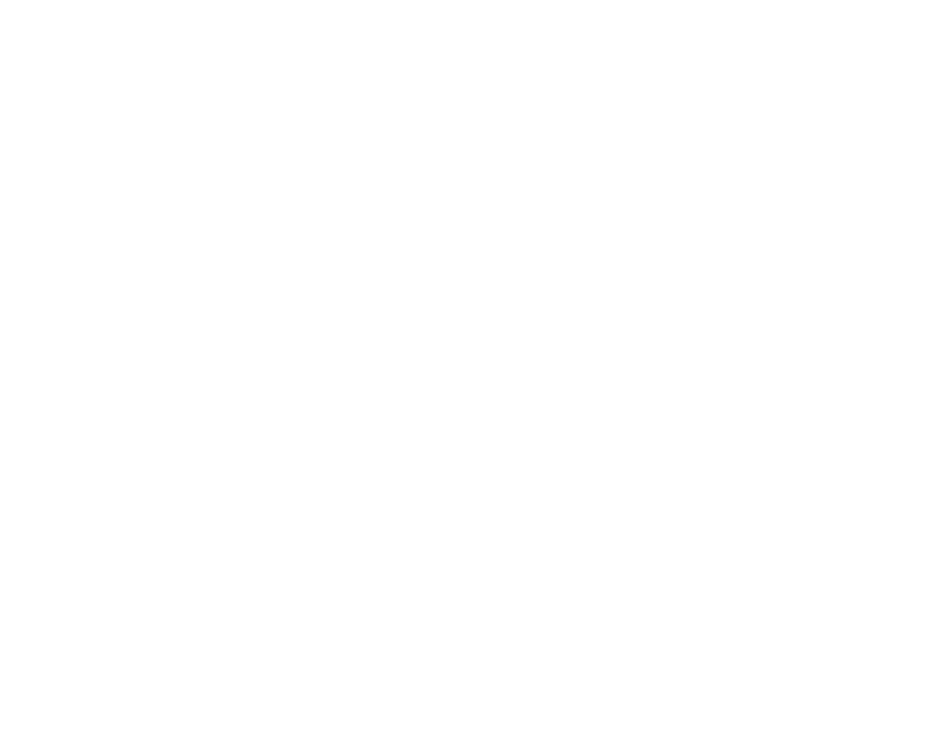
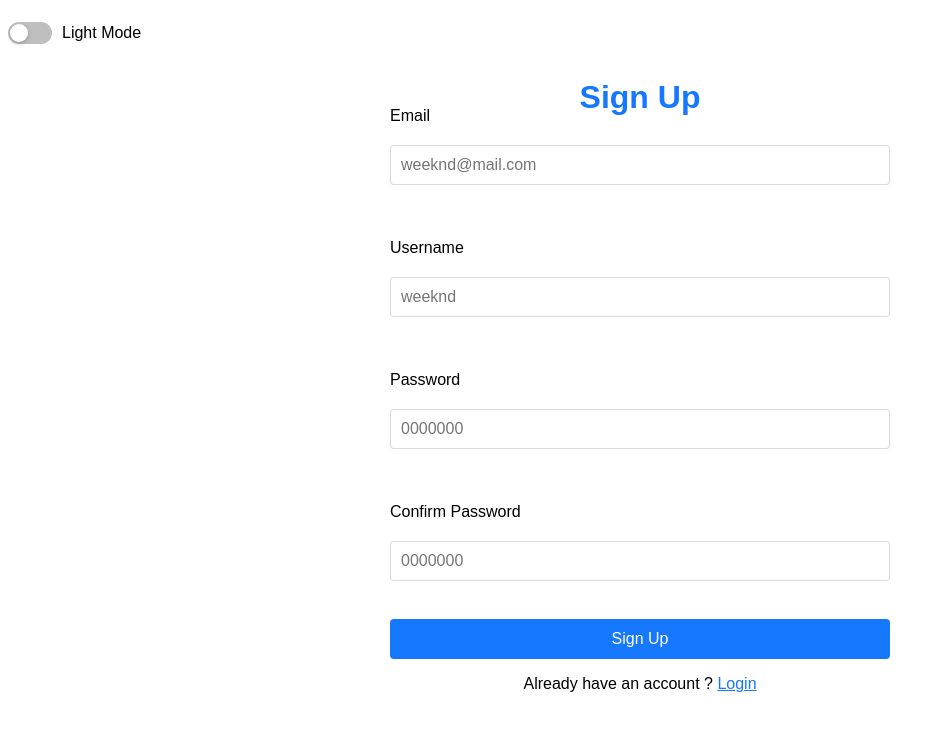
Before and after one commit to sidhanth-ap/Task-8, a React (Create React App) app: page /signup in a window 1280 px wide. Before the commit this address had no page. Shown: the top 730 px of the page, without its empty margins (0-945 px from the left). Built offline with nearby package versions, Linux system fonts and the light colour scheme.

Commit message:
Add dark mode signup updated routes

```diff
--- a/package.json
+++ b/package.json
@@ -6,6 +6,7 @@
     "@testing-library/jest-dom": "^5.17.0",
     "@testing-library/react": "^13.4.0",
     "@testing-library/user-event": "^13.5.0",
+    "antd": "^5.14.0",
     "react": "^18.2.0",
     "react-dom": "^18.2.0",
     "react-scripts": "5.0.1",
--- a/src/App.jsx
+++ b/src/App.jsx
@@ -8,16 +8,21 @@
 import Login from "./Login";
 import Dashboard from "./Dashboard";
 import "./styles.css";
+import SignupForm from "./SignupForm";
+import NightMode from "./NightMode";
 
 const App = () => {
   const [isLoggedIn, setIsLoggedIn] = useState(false);
   const [username, setUsername] = useState("");
+  const createUserObject = (email) => {
+    return {
+      isLoggedIn: true,
+      username: email,
+    }
+  }
   const handleLogin = (email, pwd) => {
     if (email && pwd) {
-      const user = {
-        isLoggedIn: true,
-        username: email,
-      }
+      const user = createUserObject(email)
       setIsLoggedIn(true);
       localStorage.setItem("user", JSON.stringify(user))
       setUsername(email);
@@ -26,7 +31,12 @@
       console.log("Authentication failed");
     }
   };
-
+  const handleSignUp = (email, pwd) => {
+    const user = createUserObject(email)
+    setIsLoggedIn(true);
+    localStorage.setItem("user", JSON.stringify(user))
+    setUsername(email);
+  }
   const handleLogout = () => {
     setIsLoggedIn(false);
     localStorage.removeItem("user")
@@ -50,24 +60,45 @@
 
   return (
     <BrowserRouter>
+    <NightMode />
       <Routes>
+        <Route
+          path="*"
+          element={
+            isLoggedIn ? (
+              <Navigate to={"/dashboard"} replace={false} />
+            ) : (
+              <Login onLogin={handleLogin}></Login>
+            )
+          }
+        ></Route>
         <Route
           path="/"
           element={
             isLoggedIn ? (
-              <Navigate to="/dashboard" replace={false}/>
+              <Navigate to="/dashboard" replace={false} />
             ) : (
               <Login onLogin={handleLogin} />
             )
           }
         ></Route>
         <Route
-          path="/dashboard"
+          path="/signup"
+          element={
+            isLoggedIn ? (
+              <Navigate to="/dashboard" replace={false} />
+            ) : (
+              <SignupForm onSignup={handleSignUp} />
+            )
+          }
+        ></Route>
+        <Route
+          path="/dashboard/:username"
           element={
             isLoggedIn ? (
               <Dashboard user={username} onLogout={handleLogout} />
             ) : (
-              <Navigate to="/" replace={false}/>
+              <Navigate to="/" replace={true} />
             )
           }
         ></Route>
--- a/src/Dashboard.jsx
+++ b/src/Dashboard.jsx
@@ -1,7 +1,9 @@
 import React, { useEffect, useState } from "react";
 import "./styles.css";
+import { useParams } from "react-router-dom";
 
 const Dashboard = ({ user, onLogout }) => {
+  const { username } = useParams()
   console.log("Dashboard rendering...");
   let greet;
   const d = new Date();
@@ -15,6 +17,12 @@
   } else {
     greet = "💤 Good Night";
   }
+  const currentTime = new Date()
+  const hour = currentTime.getHours().toString().padStart(2, "0")
+  const minutes = currentTime.getMinutes().toString().padStart(2, "0")
+  const ampm = hours >= 12 ? "PM" : "AM"
+  const formatedHours = hour % 12 || 12
+  const formatedTime = `${formatedHours}:${minutes} ${ampm}`
   const handleLogout = () => {
     onLogout()
   }
@@ -24,7 +32,7 @@
       <div className="container">
         <h1 className="title">Dashboard</h1>
         <div className="box box-border">
-          <h2 className="greet">{greet}</h2>
+          <h2 className="greet">{greet}, {formatedTime}</h2>
           <h2 className="user">
             <span className="hey">👋 Hey,  </span>
             {user}
--- a/src/Login.jsx
+++ b/src/Login.jsx
@@ -1,12 +1,14 @@
-import React, { useEffect, useState } from "react";
+import React, { useState } from "react";
 import "./styles.css";
-import { useNavigate } from "react-router-dom";
+import { Link, useNavigate } from "react-router-dom";
+import SignupForm from "./SignupForm";
 
 const Login = ({ onLogin }) => {
-  const [isLoggedIn, setIsLoggedIn] = useState(false)
+  // const [isLoggedIn, setIsLoggedIn] = useState(false)
   const [username, setUsername] = useState("");
   const [password, setPassword] = useState("");
   const [error, setError] = useState("");
+  const [showSignUpForm, setShowSignUpForm] = useState(false)
   const navigate = useNavigate()
   const handleLogin = (event) => {
     event.preventDefault();
@@ -18,13 +20,19 @@
     setError("")
     console.log("Logging in with:", username, password);
     onLogin(username, password);
-    navigate("/dashboard", { replace : true })
+    navigate(`/dashboard/${username}`, { replace : false })
   };
+  const handleSignupClick = () => {
+    setShowSignUpForm(true)
+  }
   return (
     <div className="container">
       <h1 className="title">Login</h1>
       <div className="card">
         <div className="box-1">
+          {showSignUpForm ? (
+            <SignupForm />
+          ) : (
             <form>
               {error && <p className="error">{error}</p>}
               <p className="label">Username</p>
@@ -33,6 +41,7 @@
                 type="text"
                 value={username}
                 onChange={(e) => setUsername(e.target.value)}
+                placeholder="weeknd"
               />
               <br />
               <p className="label">Password</p>
@@ -41,12 +50,24 @@
                 type="password"
                 value={password}
                 onChange={(e) => setPassword(e.target.value)}
+                placeholder="0000000"
               />
               <br />
-            <button className="primary-btn" type="button" onClick={handleLogin}>
+              <button
+                className="primary-btn"
+                type="button"
+                onClick={handleLogin}
+              >
                 Login
               </button>
+              <p>
+                Don't have an account ?{" "}
+                <Link to={"/signup"} className="singup-link" onClick={handleSignupClick}>
+                  Sign up
+                </Link>
+              </p>
             </form>
+          )}
         </div>
       </div>
     </div>
--- /dev/null
+++ b/src/NightMode.jsx
@@ -0,0 +1,23 @@
+import React, { useEffect, useState } from "react";
+import { Switch } from "antd";
+const NightMode = () => {
+  const [nightMode, setNightMode] = useState(() => {
+    return JSON.parse(localStorage.getItem("nightMode")) || false
+  });
+  const onChange = (checked) => {
+    console.log(`switch to ${checked}`);
+    setNightMode(checked)
+
+  };
+  useEffect(() => {
+    localStorage.setItem("nightMode", JSON.stringify(nightMode))
+    document.body.classList.toggle("dark-mode", nightMode);
+  }, [nightMode])
+  return (
+    <div className="switch">
+      <Switch defaultChecked={false} value={nightMode} onChange={onChange} />
+      <p>{nightMode ? "Dark Mode" : "Light Mode"}</p>
+    </div>
+  );
+};
+export default NightMode
--- /dev/null
+++ b/src/SignupForm.jsx
@@ -0,0 +1,87 @@
+import React, { useState } from "react";
+import { Link, useNavigate } from "react-router-dom";
+
+const SignupForm = ({ onSignup }) => {
+    const [email, setEmail] = useState("")
+    const [username, setUsername] = useState("");
+    const [password, setPassword] = useState("");
+    const [cpassword, setCPassword] = useState("");
+    const [error , setError] = useState("")
+    const navigate = useNavigate()
+    const handleSignUp = (event) => {
+      event.preventDefault();
+      if (!email || !username || !password || !cpassword) {
+        setError("Please enter the details");
+        if (password !== cpassword) {
+          setError("Passwords should match");
+        }
+        return;
+      }
+
+      setError("")
+      onSignup(username, password);
+      navigate("/dashboard", { replace: true });
+    };
+    return (
+      <div className="container">
+        <h1 className="title">Sign Up</h1>
+        <div className="card">
+          <div className="box-1">
+            <form>
+              {error && <p className="error">{error}</p>}
+              <p className="label">Email</p>
+              <input
+                className="input-email"
+                type="text"
+                value={email}
+                onChange={(e) => setEmail(e.target.value)}
+                placeholder="weeknd@mail.com"
+              />
+              <br />
+              <p className="label">Username</p>
+              <input
+                className="input-email"
+                type="text"
+                value={username}
+                onChange={(e) => setUsername(e.target.value)}
+                placeholder="weeknd"
+              />
+              <br />
+              <p className="label">Password</p>
+              <input
+                className="input-pwd"
+                type="password"
+                value={password}
+                onChange={(e) => setPassword(e.target.value)}
+                placeholder="0000000"
+              />
+              <br />
+              <p className="label">Confirm Password</p>
+              <input
+                className="input-pwd"
+                type="password"
+                value={cpassword}
+                onChange={(e) => setCPassword(e.target.value)}
+                placeholder="0000000"
+              />
+              <br />
+              <button
+                className="primary-btn"
+                type="button"
+                onClick={handleSignUp}
+              >
+                Sign Up
+              </button>
+              <p>
+                Already have an account ?{" "}
+                <Link to={"/"} className="singup-link">
+                  Login
+                </Link>
+              </p>
+            </form>
+          </div>
+        </div>
+      </div>
+    );
+}
+export default SignupForm
--- a/src/styles.css
+++ b/src/styles.css
@@ -3,6 +3,7 @@
   box-sizing: border-box;
   height: 100vh;
   font-family: Arial, Helvetica, sans-serif;
+  overflow-y: hidden;
 }
 .container {
   font-family: sans-serif;
@@ -54,6 +55,7 @@
   width: 100%;
   border: 1px solid rgba(0, 0, 0, 0.146);
   border-radius: 4px;
+  outline: none;
 }
 input[type="text"] {
   width: 100%;
@@ -97,5 +99,38 @@
   margin: 20px 0 ;
   text-align: center;
   border-radius: 4px;
-  background-color: rgba(233, 86, 86, 0.496);
+  background-color: rgba(255, 142, 142, 0.496);
 }
+.singup-link {
+  text-decoration: underline;
+  color: #1677ff;
+  cursor: pointer;
+}
+.switch {
+  display: flex;
+  flex-direction: row;
+  /* justify-content: space-around; */
+  align-items: center;
+  gap: 10px;
+}
+.dark-mode {
+  background-color: #141414;
+  input {
+    background-color: #141414;
+    border: 1px solid rgba(223, 223, 223, 0.428);
+    caret-color: rgba(255, 255, 255, 0.829);
+    color: rgba(255, 255, 255, 0.829);
+  }
+  input:focus {
+    outline: none;
+  }
+  p {
+    color: rgba(255, 255, 255, 0.829);
+  }
+  .box-border {
+    border: 1px solid rgba(223, 223, 223, 0.428);
+  }
+  .hey {
+    color: white;
+  }
+}
```
Also changed, not shown: 1 other file (tests, documents, lock files or other folders). Lines whose indentation alone changed are shown as unchanged.
